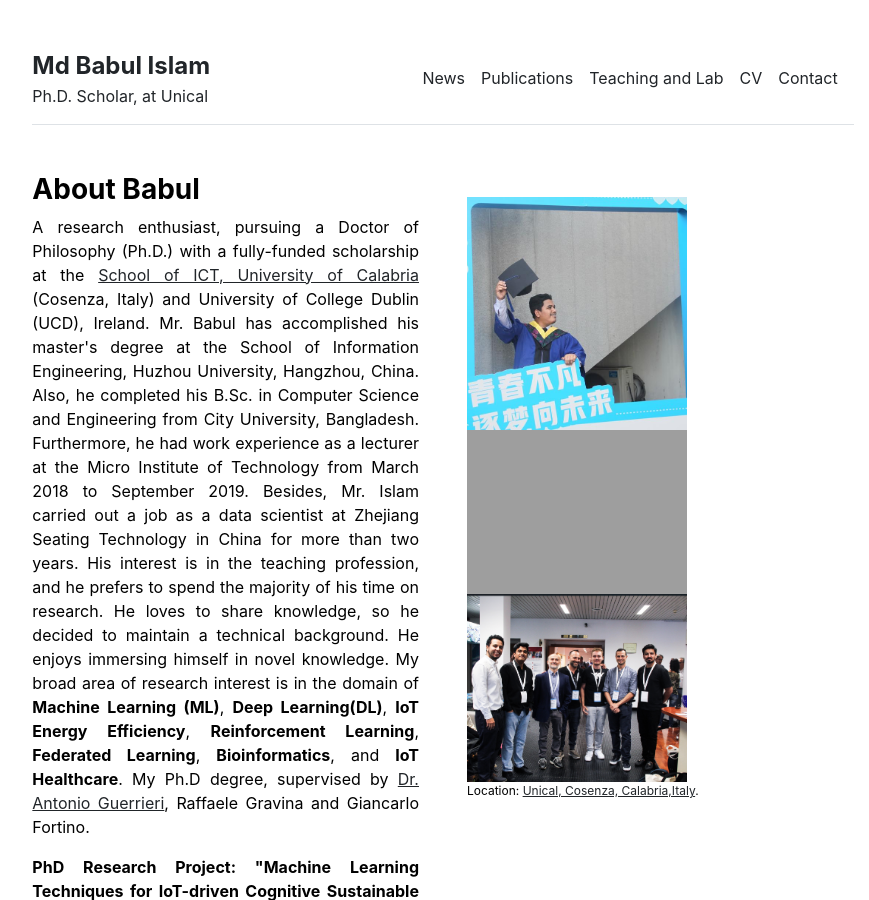
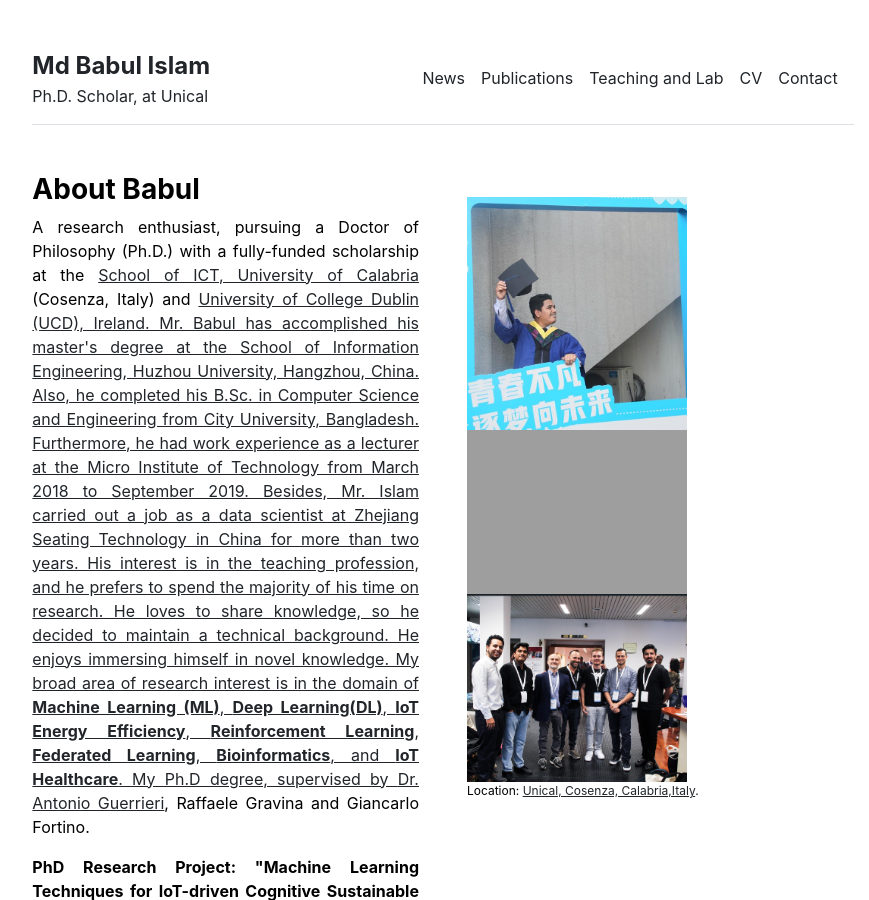
Before and after one commit to babulcseian/babulcseian.github.io, a Jekyll site: the page built from index.md, in a window 1280 px wide and 900 px high. Shown: the whole window, without its empty margins (197-1066 px from the left). Built offline with Jekyll 4.4.1, drawn with Linux system fonts in a browser that asks for light colours; a style sheet for code colours, icons or effects is not loaded.

Commit message:
Update home.html

```diff
--- a/_layouts/home.html
+++ b/_layouts/home.html
@@ -5,7 +5,7 @@ layout: default
 <div class="row g-5 mb-5">
   <div class="col-md-6">
     <h3 class="fw-bold">About Babul</h3>
-     <p align="justify"> A research enthusiast, pursuing a Doctor of Philosophy (Ph.D.) with a fully-funded scholarship at the <a class="other" href='https://dottorato.dimes.unical.it/students/md-babul-islam'>School of ICT, University of Calabria</a> (Cosenza, Italy) and University of College Dublin (UCD), Ireland. Mr. Babul has accomplished his master's degree at the School of Information Engineering, Huzhou University, Hangzhou, China. Also, he completed his B.Sc. in Computer Science and Engineering from City University, Bangladesh.
+     <p align="justify"> A research enthusiast, pursuing a Doctor of Philosophy (Ph.D.) with a fully-funded scholarship at the <a class="other" href='https://dottorato.dimes.unical.it/students/md-babul-islam'>School of ICT, University of Calabria</a> (Cosenza, Italy) and <a class="other" href='https://www.ucd.ie/'>University of College Dublin (UCD), Ireland. Mr. Babul has accomplished his master's degree at the School of Information Engineering, Huzhou University, Hangzhou, China. Also, he completed his B.Sc. in Computer Science and Engineering from City University, Bangladesh.
        Furthermore, he had work experience as a lecturer at the Micro Institute of Technology from March 2018 to September 2019.
        Besides, Mr. Islam carried out a job as a data scientist at Zhejiang Seating Technology in China for more than two years.
        His interest is in the teaching profession, and he prefers to spend the majority of his time on research.
```
